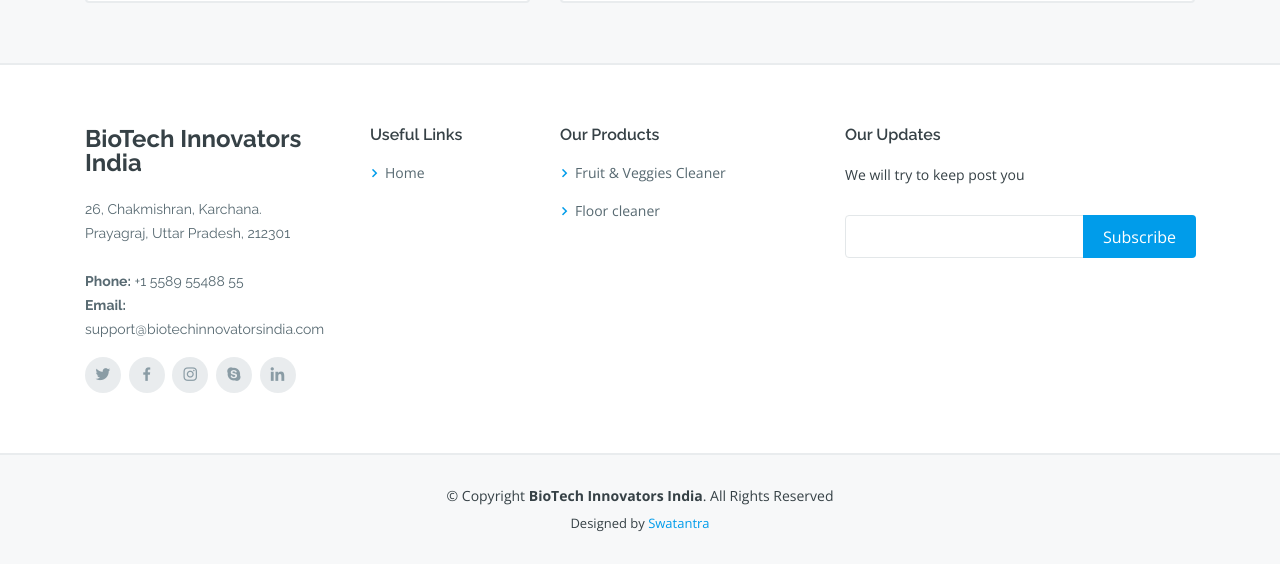
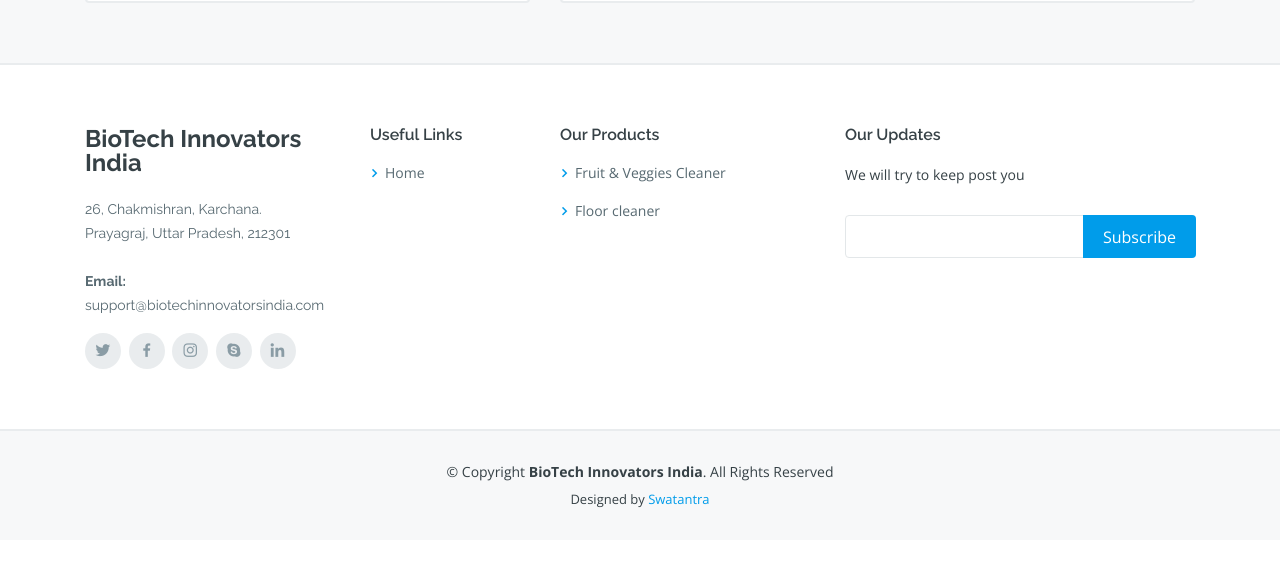
Before and after one commit to Swatantramishra1/biotechInnovatorsIndia, a plain HTML site: page index.html in a window 1280 px wide. Shown: the part 1357-1921 px from the top of the page. After the commit the page ends 1897 px from the top, so only its background shows below. Drawn offline with nearby package versions, Linux system fonts and the light colour scheme.

Commit message:
resolved conflicts

```diff
--- a/index.html
+++ b/index.html
@@ -190,7 +190,7 @@
               <p>
                 26, Chakmishran, Karchana. <br>
                 Prayagraj, Uttar Pradesh, 212301<br><br>
-                <strong>Phone:</strong> +1 5589 55488 55<br>
+
                 <strong>Email:</strong> support@biotechinnovatorsindia.com<br>
               </p>
               <div class="social-links mt-3">
```
